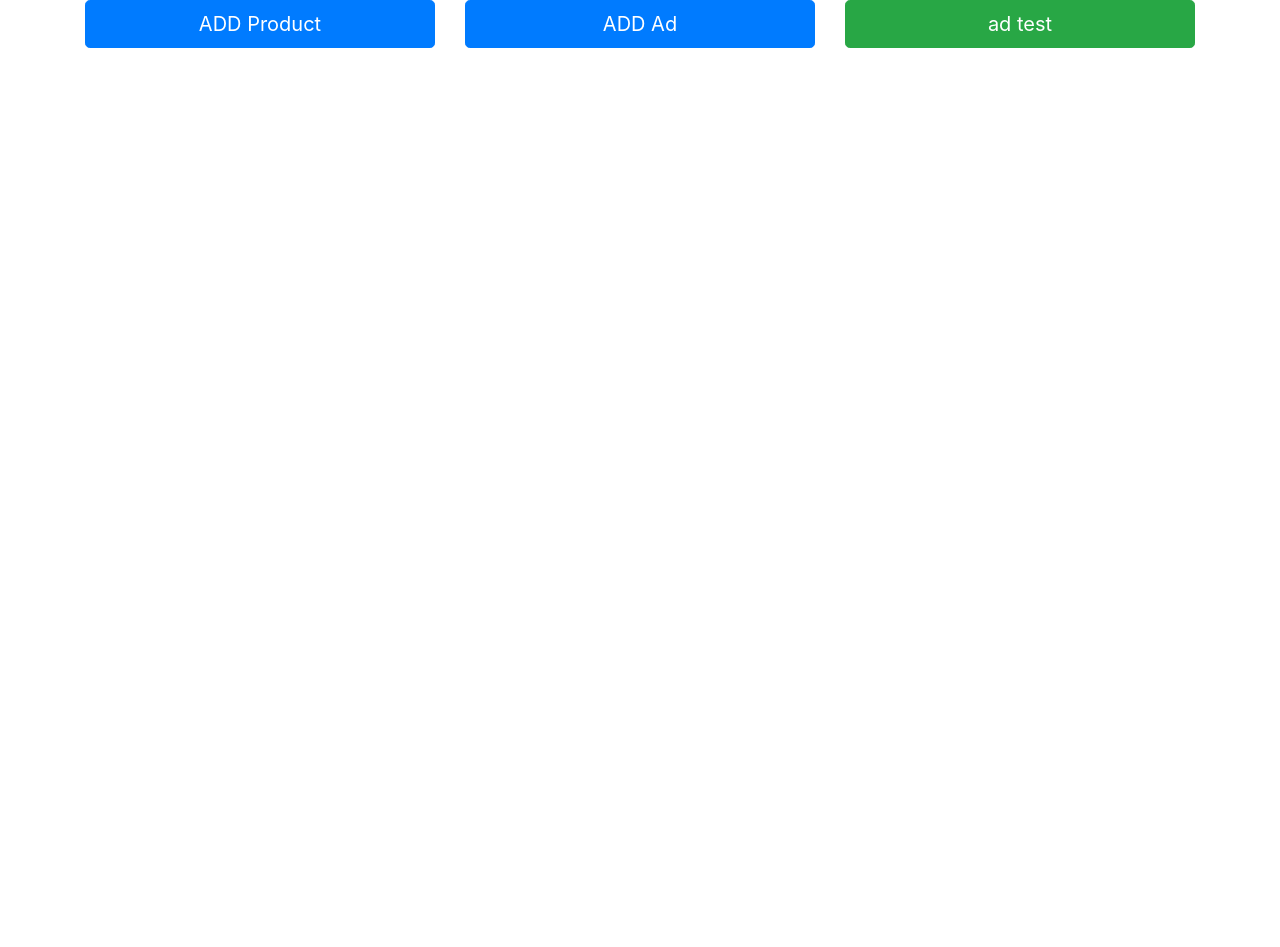
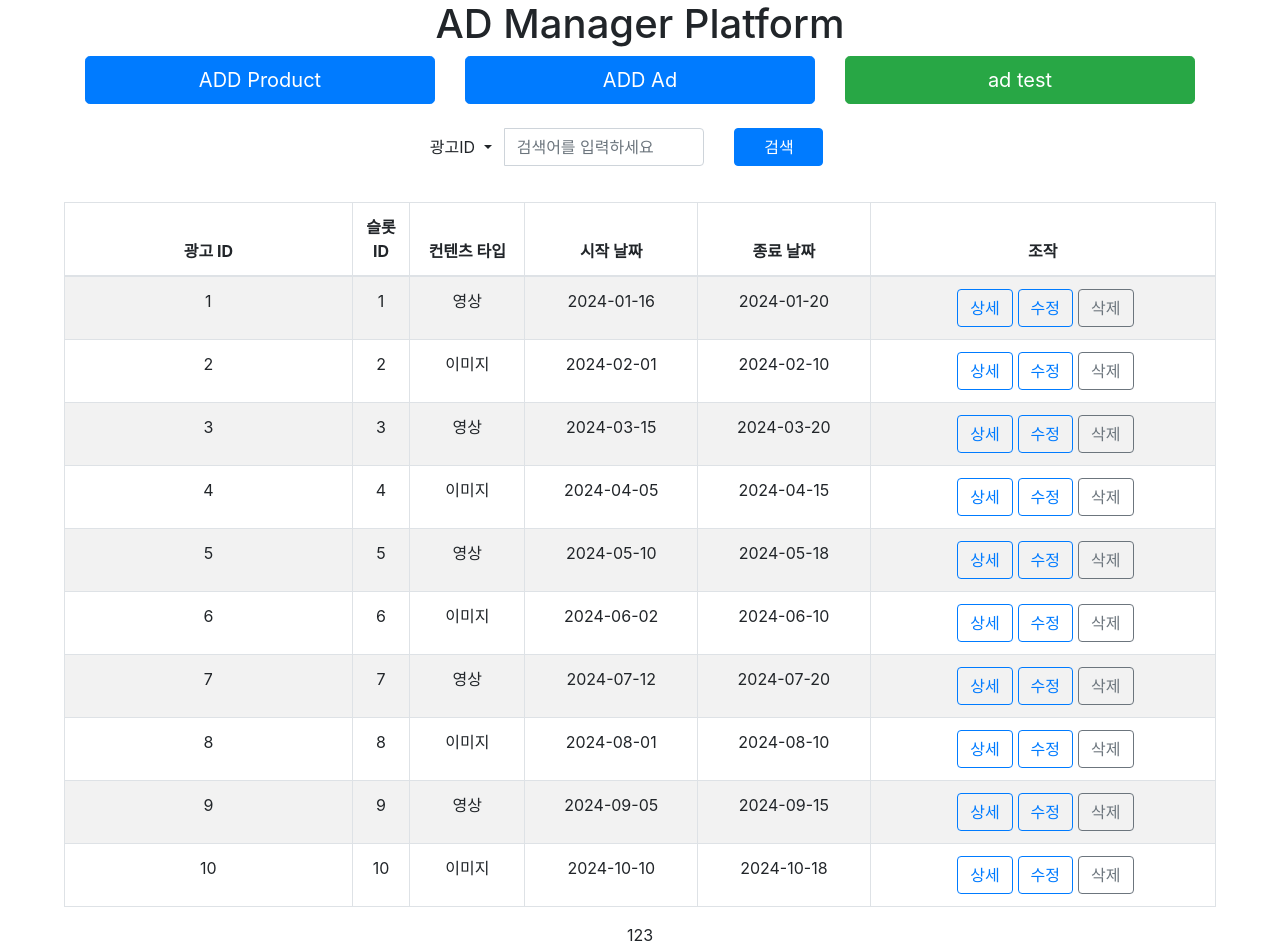
Before and after one commit to AD-server/adproject, a Python web app: template templates/index.html in a window 1280 px wide. Before the commit the page ends 48 px from the top, so only its background shows below. Run offline with Jinja, Linux system fonts and the light colour scheme; the template is opened without the code that fills it, so the values that code supplies are empty; some libraries are stand-ins or nearby versions.

Commit message:
ad list 완성

```diff
--- a/templates/ad_list.html
+++ b/templates/ad_list.html
@@ -1,10 +1,10 @@
 <!DOCTYPE html>
 <html lang="en">
+	<head>
+		<meta charset="UTF-8" />
+		<meta name="viewport" content="width=device-width, initial-scale=1.0" />
+		<title>게시판</title>
 
-<head>
-    <meta charset="UTF-8">
-    <meta name="viewport" content="width=device-width, initial-scale=1.0">
-    <title>게시판</title>
 		<style>
 			body {
 				display: flex;
@@ -44,7 +44,8 @@
 				margin-top: 20px;
 			}
 
-        th, td {
+			th,
+			td {
 				border: 1px solid #ddd;
 				padding: 8px;
 				text-align: center;
@@ -81,7 +82,7 @@
 			}
 
 			th.button-column::before {
-            content: '조작';
+				content: "조작";
 				display: block;
 			}
 
@@ -98,37 +99,61 @@
 			td:last-child {
 				text-align: center;
 			}
-
-        .pagination {
-            display: flex;
-            list-style: none;
-            padding: 0;
-        }
-
-        .pagination li {
-            margin-right: 5px;
-            cursor: pointer;
-        }
 		</style>
-
 	</head>
 
 	<body>
-
-    <h1>AD Manager Platform</h1>
-
-    <div class="search-container">
-        <select id="conditionSelect">
-            <option value="ad_id">광고 ID</option>
-            <option value="product_name">상품명</option>
-        </select>
-        <input type="text" id="searchInput" placeholder="검색어를 입력하세요">
-        <button onclick="searchAd()">검색</button>
+		<div class="row">
+			<div class="col-md-8">
+				<div class="input-group mb-3">
+					<div class="input-group-prepend">
+						<button
+							type="button"
+							class="btn btn-default dropdown-toggle"
+							data-toggle="dropdown"
+						>
+							<span id="searchType">광고ID</span>
+						</button>
+						<div class="dropdown-menu" id="searchType">
+							<a
+								class="dropdown-item"
+								href="#"
+								onclick="setSearchType('광고ID')"
+								>광고ID</a
+							>
+							<a
+								class="dropdown-item"
+								href="#"
+								onclick="setSearchType('상품ID')"
+								>상품ID</a
+							>
+						</div>
+					</div>
+					<input
+						type="text"
+						class="form-control"
+						id="searchInput"
+						placeholder="검색어를 입력하세요"
+					/>
+				</div>
+			</div>
+			<div class="col-md-3">
+				<button
+					type="button"
+					class="btn btn-block btn-primary"
+					onclick="searchAd()"
+				>
+					검색
+				</button>
+			</div>
 		</div>
 
 		<!-- .table-container 추가 -->
 		<div class="table-container">
-        <table id="boardTable">
+			<table
+				id="boardTable"
+				class="table table-bordered table-striped Datatable"
+			>
 				<thead>
 					<tr>
 						<th>광고 ID</th>
@@ -152,6 +177,29 @@
 			var jsonDataArray = [
 				'{"ad_id": 1, "slot_id": 1, "content_type": "영상", "start_date": "2024-01-16", "end_date": "2024-01-20"}',
 				'{"ad_id": 2, "slot_id": 2, "content_type": "이미지", "start_date": "2024-02-01", "end_date": "2024-02-10"}',
+				'{"ad_id": 3, "slot_id": 3, "content_type": "영상", "start_date": "2024-03-15", "end_date": "2024-03-20"}',
+				'{"ad_id": 4, "slot_id": 4, "content_type": "이미지", "start_date": "2024-04-05", "end_date": "2024-04-15"}',
+				'{"ad_id": 5, "slot_id": 5, "content_type": "영상", "start_date": "2024-05-10", "end_date": "2024-05-18"}',
+				'{"ad_id": 6, "slot_id": 6, "content_type": "이미지", "start_date": "2024-06-02", "end_date": "2024-06-10"}',
+				'{"ad_id": 7, "slot_id": 7, "content_type": "영상", "start_date": "2024-07-12", "end_date": "2024-07-20"}',
+				'{"ad_id": 8, "slot_id": 8, "content_type": "이미지", "start_date": "2024-08-01", "end_date": "2024-08-10"}',
+				'{"ad_id": 9, "slot_id": 9, "content_type": "영상", "start_date": "2024-09-05", "end_date": "2024-09-15"}',
+				'{"ad_id": 10, "slot_id": 10, "content_type": "이미지", "start_date": "2024-10-10", "end_date": "2024-10-18"}',
+				'{"ad_id": 11, "slot_id": 11, "content_type": "영상", "start_date": "2024-11-12", "end_date": "2024-11-20"}',
+				'{"ad_id": 12, "slot_id": 12, "content_type": "이미지", "start_date": "2024-12-01", "end_date": "2024-12-10"}',
+				'{"ad_id": 13, "slot_id": 13, "content_type": "영상", "start_date": "2025-01-05", "end_date": "2025-01-15"}',
+				'{"ad_id": 14, "slot_id": 14, "content_type": "이미지", "start_date": "2025-02-10", "end_date": "2025-02-18"}',
+				'{"ad_id": 15, "slot_id": 15, "content_type": "영상", "start_date": "2025-03-12", "end_date": "2025-03-20"}',
+				'{"ad_id": 16, "slot_id": 16, "content_type": "이미지", "start_date": "2025-04-01", "end_date": "2025-04-10"}',
+				'{"ad_id": 17, "slot_id": 17, "content_type": "영상", "start_date": "2025-05-05", "end_date": "2025-05-15"}',
+				'{"ad_id": 18, "slot_id": 18, "content_type": "이미지", "start_date": "2025-06-10", "end_date": "2025-06-18"}',
+				'{"ad_id": 19, "slot_id": 19, "content_type": "영상", "start_date": "2025-07-12", "end_date": "2025-07-20"}',
+				'{"ad_id": 20, "slot_id": 20, "content_type": "이미지", "start_date": "2025-08-01", "end_date": "2025-08-10"}',
+				'{"ad_id": 21, "slot_id": 21, "content_type": "영상", "start_date": "2025-09-05", "end_date": "2025-09-15"}',
+				'{"ad_id": 22, "slot_id": 22, "content_type": "이미지", "start_date": "2025-10-10", "end_date": "2025-10-18"}',
+				'{"ad_id": 23, "slot_id": 23, "content_type": "영상", "start_date": "2025-11-12", "end_date": "2025-11-20"}',
+				'{"ad_id": 24, "slot_id": 24, "content_type": "이미지", "start_date": "2025-12-01", "end_date": "2025-12-10"}',
+				'{"ad_id": 25, "slot_id": 25, "content_type": "영상", "start_date": "2026-01-05", "end_date": "2026-01-15"}',
 			];
 
 			var itemsPerPage = 10;
@@ -159,7 +207,9 @@
 
 			// 테이블에 내용 추가하는 함수
 			function addRow(data) {
-            var tableBody = document.getElementById('boardTable').getElementsByTagName('tbody')[0];
+				var tableBody = document
+					.getElementById("boardTable")
+					.getElementsByTagName("tbody")[0];
 				var newRow = tableBody.insertRow(tableBody.rows.length);
 
 				for (var key in data) {
@@ -170,68 +220,121 @@
 				}
 
 				var buttonCell = newRow.insertCell();
-            buttonCell.className = 'button-column';
+				buttonCell.className = "button-column";
 
-            var detailButton = document.createElement('button');
-            detailButton.textContent = '상세 정보';
-            detailButton.onclick = function () {
+				var btnGroupContainer = document.createElement("div");
+				btnGroupContainer.className =
+					"row button-container justify-content-center";
+
+				function createButton(text, className, clickHandler) {
+					var button = document.createElement("button");
+					button.type = "button";
+					button.className = className;
+					button.textContent = text;
+					button.onclick = clickHandler;
+					return button;
+				}
+
+				// 상세 버튼
+				var detailButton = createButton(
+					"상세",
+					"btn btn-outline-primary",
+					function () {
 						var adId = data.ad_id;
 						getDetailAd(adId);
-            };
-            buttonCell.appendChild(detailButton);
+					}
+				);
+				btnGroupContainer.appendChild(detailButton);
 
-            var editButton = document.createElement('button');
-            editButton.textContent = '수정';
-            editButton.onclick = function () {
-                alert('수정 버튼 클릭: ' + data.ad_id);
-            };
-            buttonCell.appendChild(editButton);
+				// 수정 버튼
+				var editButton = createButton(
+					"수정",
+					"btn btn-outline-primary",
+					function () {
+						alert("수정 버튼 클릭: " + data.ad_id);
+					}
+				);
+				btnGroupContainer.appendChild(editButton);
 
-            var deleteButton = document.createElement('button');
-            deleteButton.textContent = '삭제';
-            deleteButton.onclick = function () {
-                alert('삭제 버튼 클릭: ' + data.ad_id);
-            };
-            buttonCell.appendChild(deleteButton);
+				// 삭제 버튼
+				var deleteButton = createButton(
+					"삭제",
+					"btn btn-outline-secondary",
+					function () {
+						alert("삭제 버튼 클릭: " + data.ad_id);
+					}
+				);
+				btnGroupContainer.appendChild(deleteButton);
+
+				// 부모 컨테이너에 추가
+				buttonCell.appendChild(btnGroupContainer);
+			}
+
+			// 선택한 검색 유형을 저장할 변수
+			var searchType = "광고ID";
+
+			// 검색 유형 설정 함수
+			function setSearchType(type) {
+				searchType = type;
+				document.getElementById("searchType").innerText = searchType;
 			}
 
 			// 검색 함수
 			async function searchAd() {
-            var conditionSelect = document.getElementById('conditionSelect');
-            var selectedCondition = conditionSelect.value;
-            var searchInput = document.getElementById('searchInput').value;
+				var searchInput = document.getElementById("searchInput").value;
+				/*
+                console.log(
+					"검색합니다! 검색타입: " + searchType + " 검색어: " + searchInput
+				);
+                */
 
 				clearTable();
 				clearPagination();
 
 				try {
 					//실제 서버 API 호출은 주석처리된 부분을 사용
-                 const response = await fetch('http://127.0.0.1:8000/search_ad/', {
-                     method: 'POST',
+					/*
+								const response = await fetch(
+									"http://192.168.137.52:8080/search_ad/",
+									{
+										method: "POST",
 										headers: {
-                         'Content-Type': 'application/json',
+											"Content-Type": "application/json",
 										},
 										body: JSON.stringify({
 											condition: selectedCondition,
 											search_input: searchInput,
 										}),
+									}
+								);
+								const data = await response.json();
+								console.log(data);
+						                 */
+					// 예시 JSON 데이터 사용
+					const data = jsonDataArray.map((json) => {
+						try {
+							return JSON.parse(json);
+						} catch (error) {
+							console.error("Error parsing JSON:", error);
+							return null; // 오류가 발생한 경우 해당 데이터 무시
+						}
 					});
-                const responseData = await response.json();
-                const data = responseData.data;
-
-                console.log(data);
-
-                // 예시 JSON 데이터 사용
-                //const data = jsonDataArray.map(json => JSON.parse(json));
 
 					if (data.length === 0) {
-                    var tableBody = document.getElementById('boardTable').getElementsByTagName('tbody')[0];
+						var tableBody = document
+							.getElementById("boardTable")
+							.getElementsByTagName("tbody")[0];
 						var newRow = tableBody.insertRow(tableBody.rows.length);
 						var cell = newRow.insertCell(0);
 						cell.colSpan = 6;
-                    cell.textContent = '검색 결과가 없습니다.';
+						cell.textContent = "검색 결과가 없습니다.";
 					} else {
-                    data.slice((currentPage - 1) * itemsPerPage, currentPage * itemsPerPage).forEach(apiData => {
+						data
+							.slice(
+								(currentPage - 1) * itemsPerPage,
+								currentPage * itemsPerPage
+							)
+							.forEach((apiData) => {
 								const jsonData = {
 									ad_id: apiData.ad_id,
 									slot_id: apiData.slot_id,
@@ -241,10 +344,10 @@
 								};
 								addRow(jsonData);
 							});
-                    generatePagination(responseData);
+						generatePagination();
 					}
 				} catch (error) {
-                console.error('Error during search:', error);
+					console.error("Error during search:", error);
 				}
 			}
 
@@ -265,45 +368,47 @@
 
 					// 예시 JSON 데이터 사용
 					const detailData = {
-                    "advertiser_id": "abcd",
-                    "title": "조던",
-                    "target": "20대",
-                    "ad_url": "www.google.com",
-                    "link_url": "www.link.com",
-                    "slot_id": 1,
-                    "cost_type": "click",
-                    "end_date": "2022-02-27",
-                    "start_date": "2022-03-27"
+						advertiser_id: "abcd",
+						title: "조던",
+						target: "20대",
+						ad_url: "www.google.com",
+						link_url: "www.link.com",
+						slot_id: 1,
+						cost_type: "click",
+						end_date: "2022-02-27",
+						start_date: "2022-03-27",
 					};
 
 					// 받아온 데이터를 출력
 					alert(JSON.stringify(detailData));
 				} catch (error) {
-                console.error('Error during fetching detail:', error);
+					console.error("Error during fetching detail:", error);
 				}
 			}
 
 			// 테이블 비우는 함수
 			function clearTable() {
-            var tableBody = document.getElementById('boardTable').getElementsByTagName('tbody')[0];
-            tableBody.innerHTML = '';
+				var tableBody = document
+					.getElementById("boardTable")
+					.getElementsByTagName("tbody")[0];
+				tableBody.innerHTML = "";
 			}
 
 			// 페이지네이션 초기화 함수
 			function clearPagination() {
-            var pagination = document.getElementById('pagination');
-            pagination.innerHTML = '';
+				var pagination = document.getElementById("pagination");
+				pagination.innerHTML = "";
 			}
 
 			// 페이지네이션 생성 함수
-        function generatePagination(responseData) {
-            var totalItems = responseData.data.length;
+			function generatePagination() {
+				var totalItems = jsonDataArray.length;
 				var totalPages = Math.ceil(totalItems / itemsPerPage);
 
-            var pagination = document.getElementById('pagination');
+				var pagination = document.getElementById("pagination");
 
 				for (var i = 1; i <= totalPages; i++) {
-                var listItem = document.createElement('li');
+					var listItem = document.createElement("li");
 					listItem.textContent = i;
 					listItem.onclick = function () {
 						currentPage = parseInt(this.textContent);
@@ -317,5 +422,4 @@
 			searchAd();
 		</script>
 	</body>
-
 </html>
--- a/templates/index.html
+++ b/templates/index.html
@@ -51,8 +51,11 @@
 		<script src="https://stackpath.bootstrapcdn.com/bootstrap/4.3.1/js/bootstrap.min.js"></script>
 	</head>
 	<body>
+		<h1>AD Manager Platform</h1>
+
 		<div class="container">
 			<div class="row button-container">
+
 				<div class="col-md-4">
 					{% include 'add_product_form.html' %}
 				</div>
@@ -64,7 +67,8 @@
 				</div>
 			</div>
 		</div>
-
+		<br/>
+		{% include 'ad_list.html' %}
 
 	</body>
 </html>
```
Lines whose indentation alone changed are shown as unchanged.
